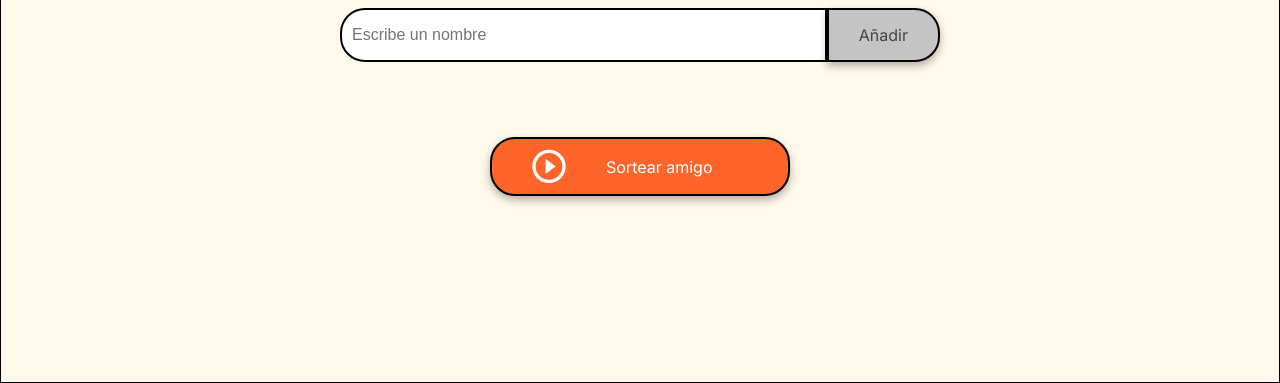
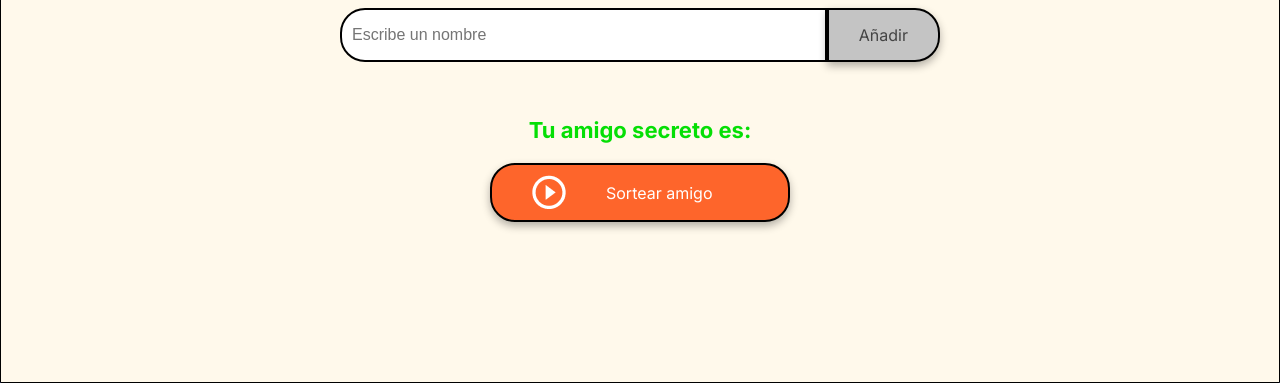
Before and after one commit to Chocolatiu/Chalenge1, a plain HTML site: page index.html in a window 1280 px wide. Shown: the part 417-800 px from the top of the page. Drawn offline with Linux system fonts and the light colour scheme.

Commit message:
se logra funcionalidad en console.log

```diff
--- a/app.js
+++ b/app.js
@@ -1 +1,47 @@
 // El principal objetivo de este desafío es fortalecer tus habilidades en lógica de programación. Aquí deberás desarrollar la lógica para resolver el problema.
+let amigos = [];
+
+
+
+function amigoSorteado() {
+    const randomIndex = Math.floor(Math.random() * amigos.length);
+    const amigoSeleccionado = amigos[randomIndex];
+    console.log(amigoSeleccionado);
+    inyectarTextoElemento('#resultado', `Tu amigo secreto es: ${amigoSeleccionado}`);
+
+
+   /* if (!amigos.includes(amigoSeleccionado)) {
+        console.log(amigoSeleccionado);
+        inyectarTextoElemento('#resultado', `Tu amigo secreto es: ${amigoSeleccionado}`);
+        return;
+    } else {
+        amigoSorteado();
+        return;
+    }*/
+}
+
+
+
+function agregarAmigo() {
+    const amigoIngresado = document.getElementById("amigo").value;
+    console.log(amigoIngresado);
+    amigos.push(amigoIngresado);
+    console.log(amigos);
+    limpiarCampo();
+    return;
+}
+
+
+
+function limpiarCampo(){
+        document.querySelector('#amigo').value = "";
+        return;
+    }
+
+function inyectarTextoElemento(elemento, texto){
+        let elementoHTML = document.querySelector(elemento);
+        elementoHTML.innerHTML = texto;
+        return;
+    }
+    agregarAmigo();
+    amigoSorteado();
--- a/index.html
+++ b/index.html
@@ -28,7 +28,7 @@
             <ul id="resultado" class="result-list" aria-live="polite"></ul>
 
             <div class="button-container">
-                <button class="button-draw" onclick="sortearAmigo()" aria-label="Sortear amigo secreto">
+                <button class="button-draw" onclick="amigoSorteado()" aria-label="Sortear amigo secreto">
                     <img src="assets/play_circle_outline.png" alt="Ícono para sortear">
                     Sortear amigo
                 </button>
```
